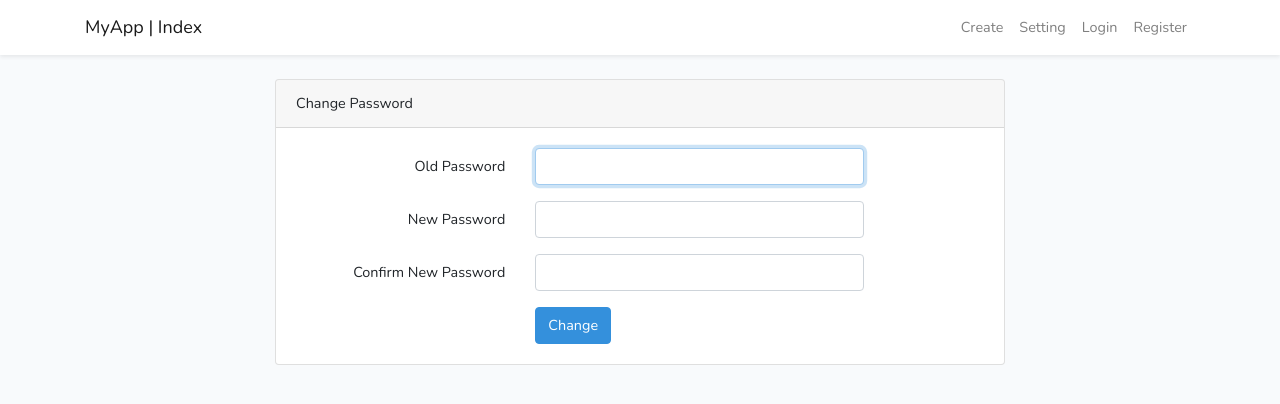
After one commit to hamletmaharjan/laravel-tasks, a Laravel app: template crud/resources/views/user/auth/changepassword.blade.php in a window 1280 px wide. The commit adds this page. Shown: the top 404 px of the page. Run offline with Laravel 8, Linux system fonts and the light colour scheme; the template is opened without the code that fills it, so the values that code supplies are empty.

Commit message:
added password change

```diff
--- a/crud/resources/views/home.blade.php
+++ b/crud/resources/views/home.blade.php
@@ -1,4 +1,4 @@
-@extends('layouts.app')
+@extends('user.layouts.master')
 
 @section('content')
 <div class="container">
--- /dev/null
+++ b/crud/resources/views/user/auth/changepassword.blade.php
@@ -0,0 +1,88 @@
+@extends('user.layouts.master')
+
+@section('title','MyApp | Index')
+
+
+@section('content')
+<div class="container">
+	<!-- @if ($errors->any())
+	<div class="alert alert-danger">
+        <ul>
+            @foreach ($errors->all() as $error)
+                <li>{{ $error }}</li>
+            @endforeach
+        </ul>
+    </div>
+    @endif -->
+    @if(\Session::has('error'))
+                    <div class="alert alert-danger">
+                      {{\Session::get('error')}}
+                    </div>
+                  @endif
+    <div class="row justify-content-center">
+        <div class="col-md-8">
+            <div class="card">
+                <div class="card-header">Change Password</div>
+
+                <div class="card-body">
+                    <form method="POST" action="{{ route('users.changepassword') }}">
+                        @csrf
+
+                        <div class="form-group row">
+                            <label for="old_password" class="col-md-4 col-form-label text-md-right">Old Password</label>
+
+                            <div class="col-md-6">
+                                <input id="old_password" type="password" class="form-control" name="old_password" value="{{old('old_password')}}" required autocomplete="email" autofocus>
+
+                                <!-- @error('email')
+                                    <span class="invalid-feedback" role="alert">
+                                        <strong>{{ $message }}</strong>
+                                    </span>
+                                @enderror -->
+                            </div>
+                        </div>
+
+                        <div class="form-group row">
+                            <label for="password" class="col-md-4 col-form-label text-md-right">New Password</label>
+
+                            <div class="col-md-6">
+                                <input id="password" type="password" class="form-control @error('password') is-invalid @enderror" name="password" required autocomplete="current-password">
+
+                                @error('password')
+                                    <span class="invalid-feedback" role="alert">
+                                        <strong>{{ $message }}</strong>
+                                    </span>
+                                @enderror
+                            </div>
+                        </div>
+                        <div class="form-group row">
+                            <label for="confirm_password" class="col-md-4 col-form-label text-md-right">Confirm New Password</label>
+
+                            <div class="col-md-6">
+                                <input id="confirm_password" type="password" class="form-control" name="confirm_password" required autocomplete="current-password">
+                            </div>
+                        </div>
+
+
+                        <div class="form-group row mb-0">
+                            <div class="col-md-8 offset-md-4">
+                                <button type="submit" class="btn btn-primary">
+                                    Change
+                                </button>
+
+                                <!-- @if (Route::has('password.request'))
+                                    <a class="btn btn-link" href="{{ route('password.request') }}">
+                                        {{ __('Forgot Your Password?') }}
+                                    </a>
+                                @endif -->
+                            </div>
+                        </div>
+                    </form>
+                </div>
+            </div>
+        </div>
+    </div>
+</div>
+
+
+@endsection
--- a/crud/resources/views/user/create.blade.php
+++ b/crud/resources/views/user/create.blade.php
@@ -18,21 +18,21 @@
 		@csrf
 		<div class="form-group">
 		   	<label for="name">Name:</label>
-		  	<input type="text" class="form-control" id="name" name="name">
+		  	<input type="text" class="form-control" id="name" name="name" value="{{old('name')}}" required>
 		</div>
 		@error('name')
 		    <div class="alert alert-danger">{{ $message }}</div>
 		@enderror
 		<div class="form-group">
 		   	<label for="email">Email address:</label>
-		  	<input type="email" class="form-control" id="email" name="email">
+		  	<input type="email" class="form-control" id="email" name="email" value="{{old('email')}}" required>
 		</div>
 		@error('email')
 		    <div class="alert alert-danger">{{ $message }}</div>
 		@enderror
 		<div class="form-group">
 		   	<label for="pwd">Password:</label>
-		    <input type="password" class="form-control" id="pwd" name="password">
+		    <input type="password" class="form-control" id="pwd" name="password" value="{{old('password')}}" required>
 		</div>
 		@error('password')
 		    <div class="alert alert-danger">{{ $message }}</div>
--- a/crud/resources/views/user/layouts/master.blade.php
+++ b/crud/resources/views/user/layouts/master.blade.php
@@ -39,6 +39,12 @@
                     <!-- Right Side Of Navbar -->
                     <ul class="navbar-nav ml-auto">
                         <!-- Authentication Links -->
+                        <li class="nav-item">
+                            <a class="nav-link" href="{{route('users.create')}}">Create</a>
+                        </li>
+                        <li class="nav-item">
+                            <a class="nav-link" href="{{route('users.settings')}}">Setting</a>
+                        </li>
                         @guest
                             <li class="nav-item">
                                 <a class="nav-link" href="{{ route('login') }}">{{ __('Login') }}</a>
--- a/crud/routes/web.php
+++ b/crud/routes/web.php
@@ -15,16 +15,24 @@ Route::get('/', function () {
     return view('welcome');
 });
 
+Route::middleware('auth')->group(function(){
+	Route::get('/user/settings','UserController@showSettings')->name('users.settings');
+	Route::get('user/password','UserController@showChangePasswordForm')->name('users.password');
+	Route::post('user/changepassword','UserController@changePassword')->name('users.changepassword');
+});
 
-
-Route::middleware('adminpriv')->group(function(){
+Route::middleware(['adminpriv','auth'])->group(function(){
+	// Route::get('/user/settings','UserController@showSettings')->name('users.settings');
+	// Route::get('user/password','UserController@showChangePasswordForm')->name('users.password');
+	// Route::post('user/changepassword','UserController@changePassword')->name('users.changepassword');
 	Route::get('/users','UserController@index')->name('users.index');
-	Route::get('/users/create','UserController@create')->name('users.create');
+	Route::get('/user/create','UserController@create')->name('users.create');
 	Route::post('/users','UserController@store')->name('users.store');
 	Route::get('/user/{id}','UserController@show')->name('users.show');
 	Route::get('/user/{id}/edit','UserController@edit')->name('users.edit');
 	Route::put('/user/{id}','UserController@update')->name('users.update');
 	Route::delete('/user/{id}','UserController@destroy')->name('users.destroy');
+
 });
 
 
```
Also changed, not shown: crud/app/Http/Controllers/UserController.php (+32 -0 lines), crud/resources/views/user/edit.blade.php (+5 -5 lines), crud/resources/views/user/settings.blade.php (added, +27 -0 lines).
